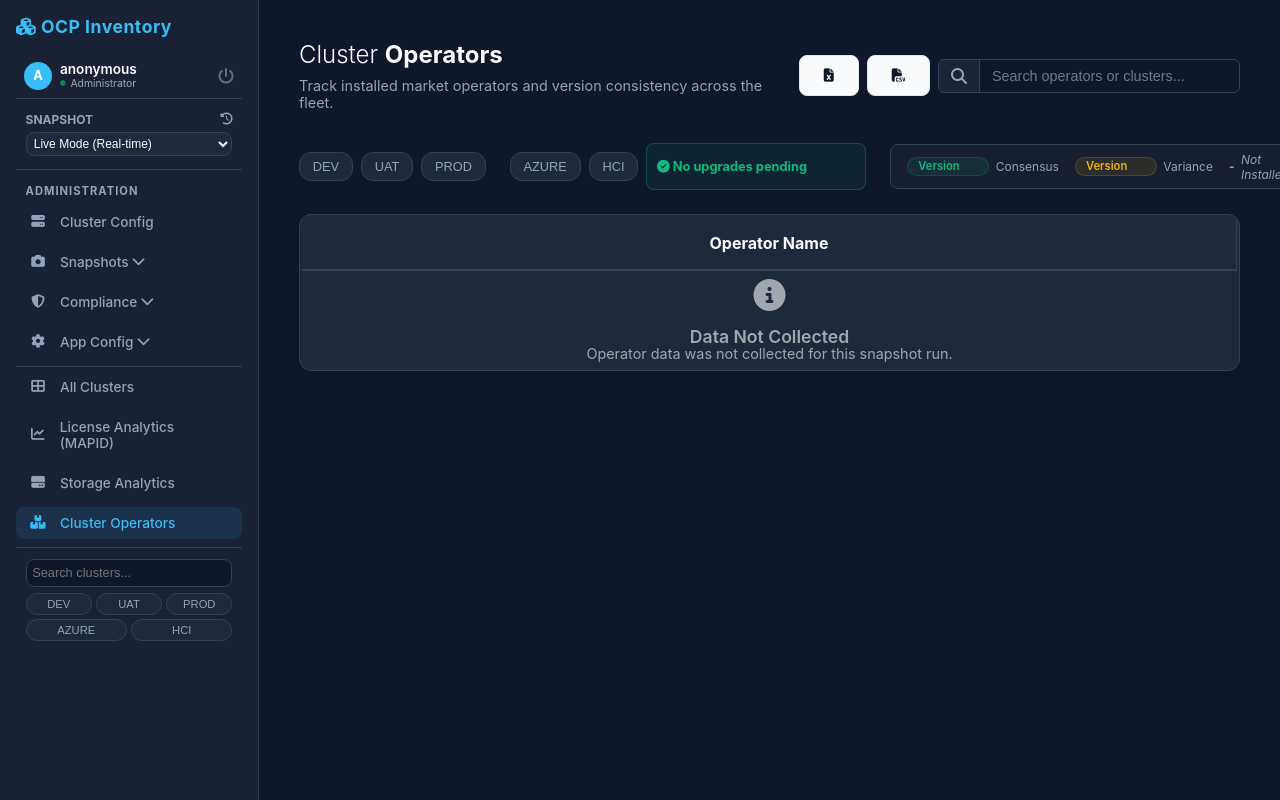
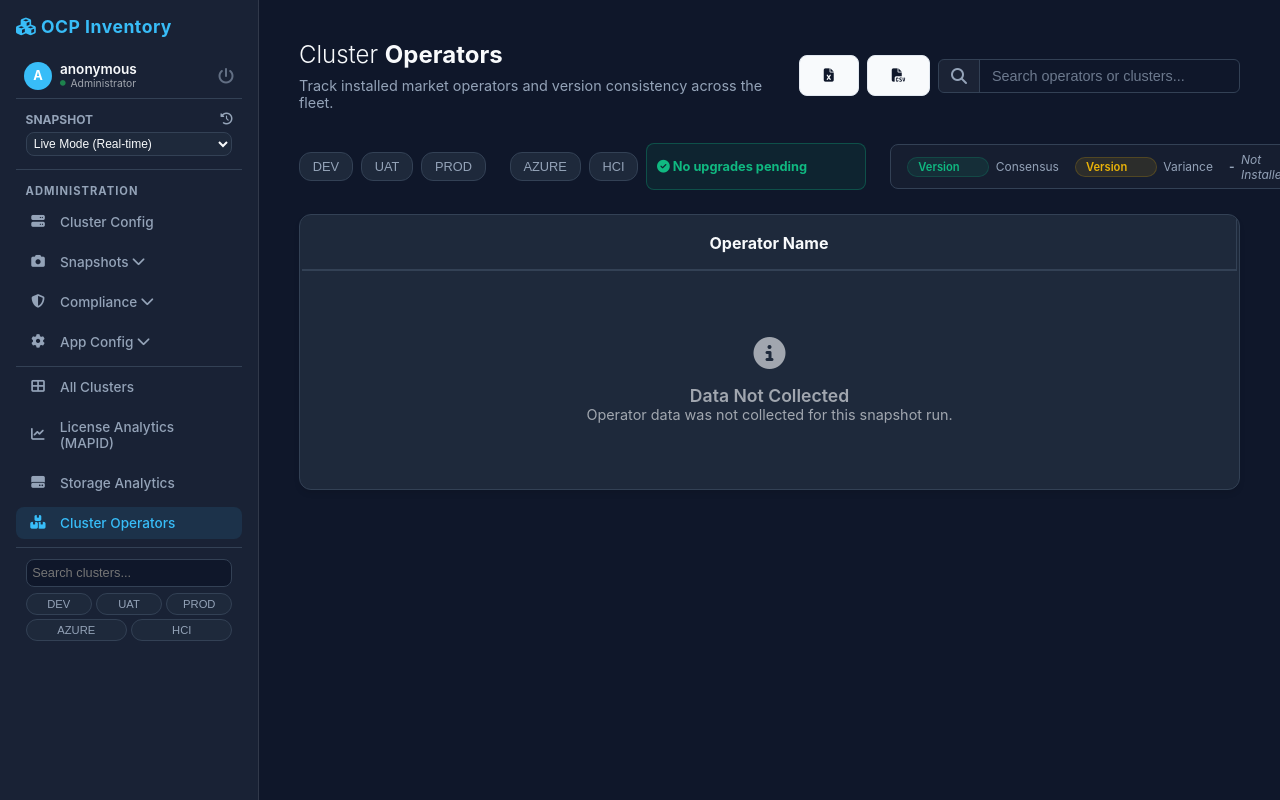
Before and after one commit to zdrux/prime-lagoon, a FastAPI app: page /operators in a window 1280 px wide. Run offline with FastAPI, Linux system fonts and the light colour scheme; data that the repository does not hold is empty; some libraries are stand-ins or nearby versions.

Commit message:
Restore operator matrix default cell sizing

```diff
--- a/app/templates/operators.html
+++ b/app/templates/operators.html
@@ -200,22 +200,11 @@
         overflow-y: auto;
     }
 
-    #matrix-container th {
+    #matrix-container th,
+    #matrix-container td {
         padding: 1rem;
         vertical-align: middle;
         white-space: nowrap;
-    }
-
-    #matrix-container tbody td {
-        padding: 0.35rem 1rem !important;
-        vertical-align: middle;
-        white-space: nowrap;
-        line-height: 1.1;
-    }
-
-    #matrix-container tbody td.op-name-col {
-        padding-top: 0.45rem !important;
-        padding-bottom: 0.45rem !important;
     }
 
     /* Sticky Top Header */
@@ -282,11 +271,6 @@
         transition: background 0.2s;
     }
 
-    .cell-installed>div:nth-child(2) {
-        line-height: 1;
-        margin-top: 1px !important;
-    }
-
     .cell-installed:hover {
         background-color: rgba(255, 255, 255, 0.05);
     }
@@ -297,7 +281,6 @@
         border-radius: 12px;
         font-size: 0.75rem;
         font-weight: 600;
-        line-height: 1.1;
         min-width: 60px;
     }
 
```
